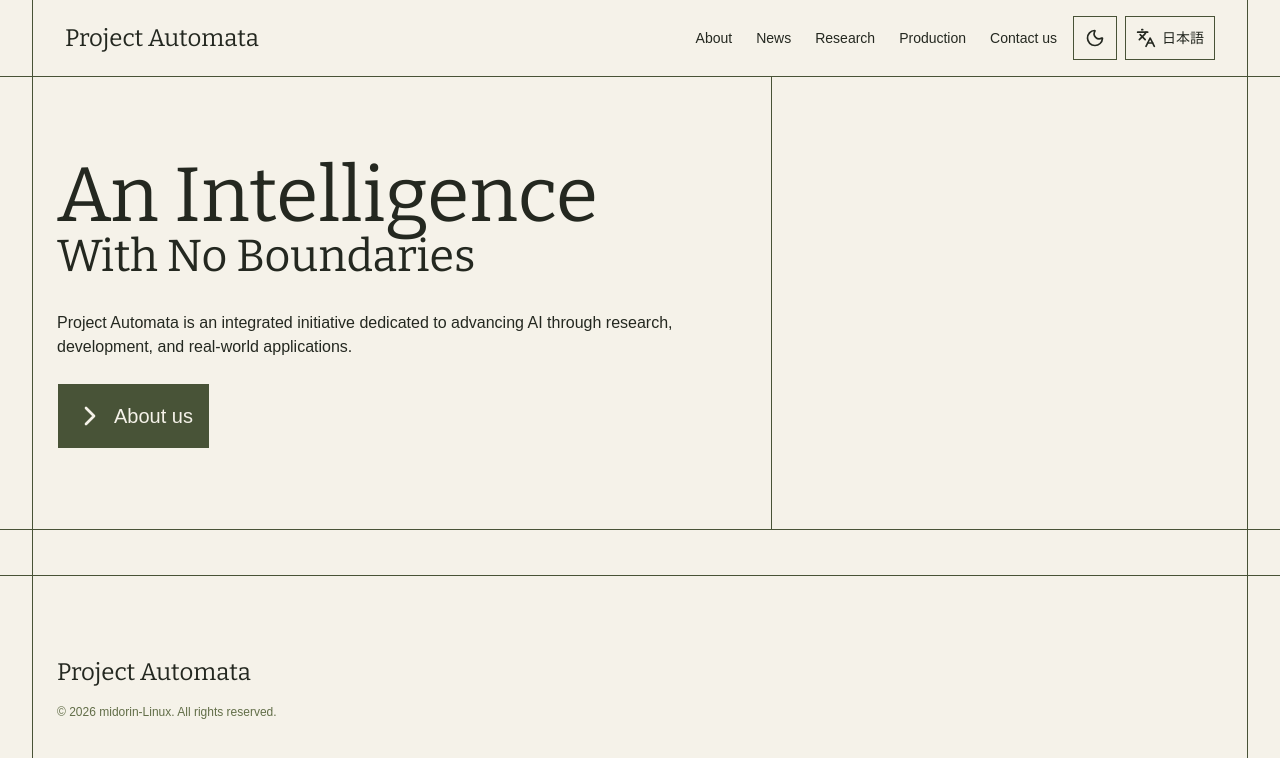
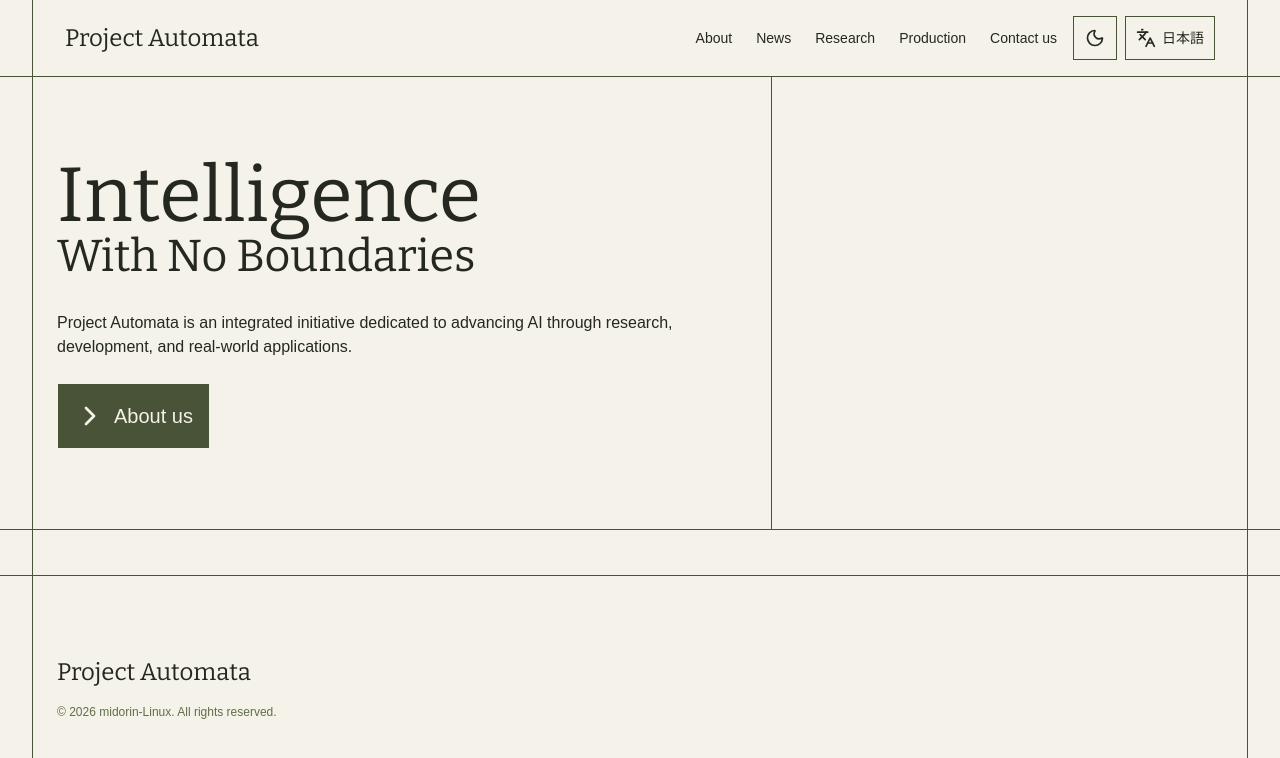
Before and after one commit to midorin-Linux/ProjectAutomata-Web, a React (Vite) app: page / in a window 1280 px wide. Shown: the top 758 px of the page. Built offline with nearby package versions, Linux system fonts and the light colour scheme.

Commit message:
Update home.tsx

```diff
--- a/src/pages/home.tsx
+++ b/src/pages/home.tsx
@@ -12,7 +12,7 @@ export function Home() {
         <div className="min-w-0 px-4 py-12 sm:px-6 md:py-20">
           <h1 className="font-['Bitter',serif]">
             <span className="text-[max(1.875rem,12vw)] leading-none whitespace-nowrap md:text-[clamp(1.75rem,6vw,6rem)]">
-              An Intelligence
+              Intelligence
             </span>
             <br />
             <span className="text-[max(1.375rem,7.5vw)] leading-none whitespace-nowrap md:text-[clamp(1.25rem,3.5vw,3rem)]">
```
